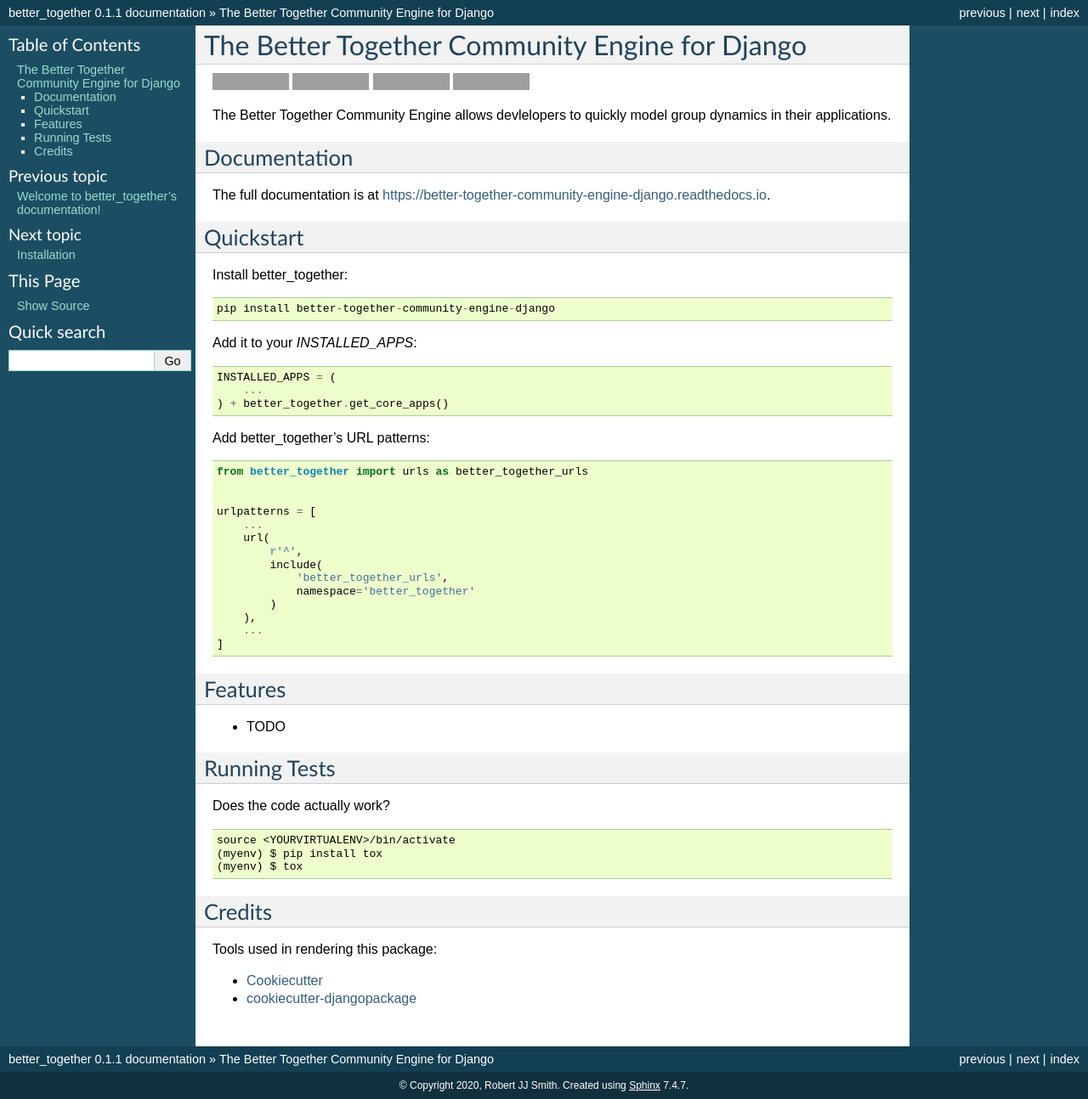
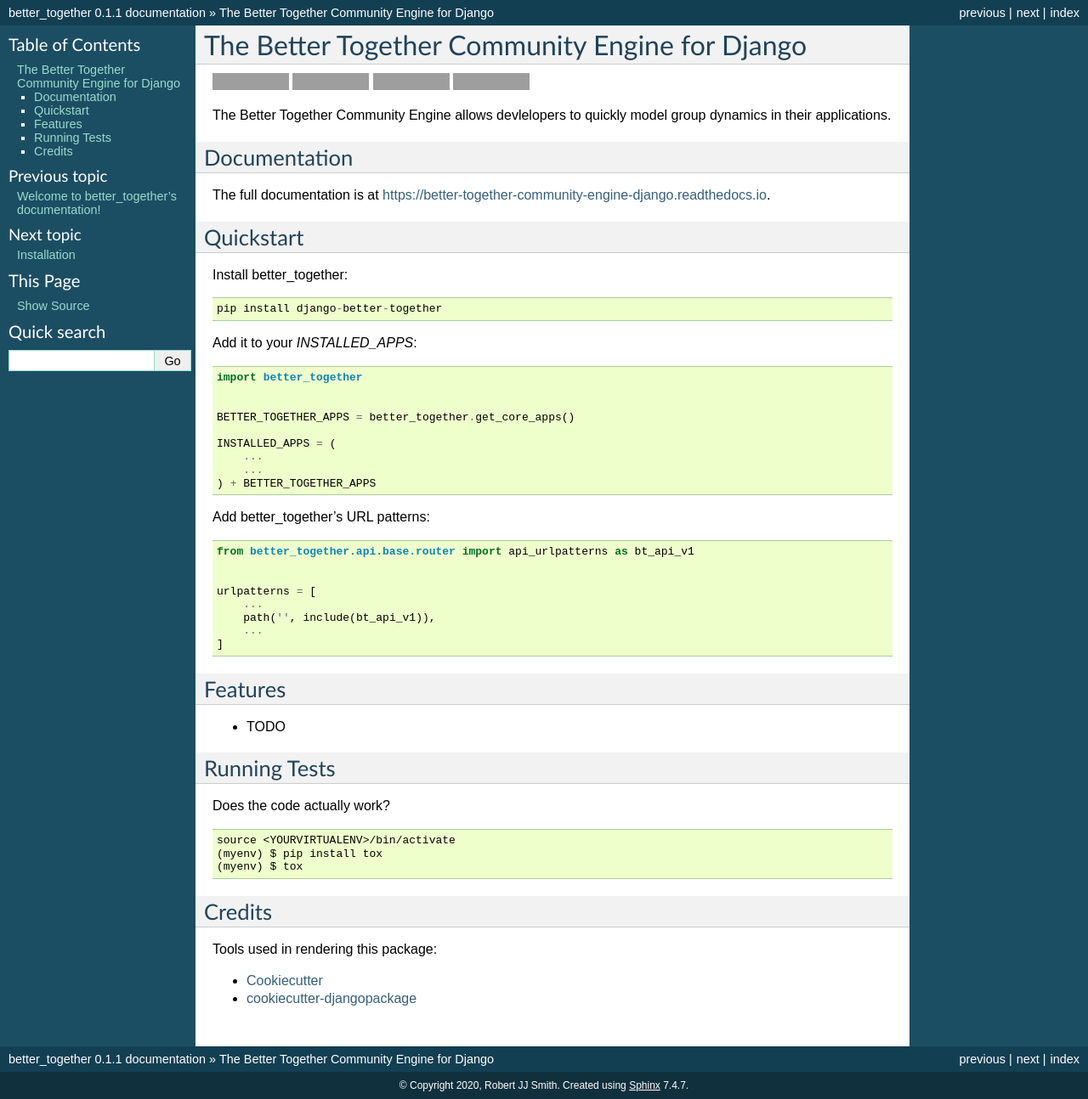
Before and after one commit to better-together-org/community-engine-django, a Sphinx documentation site: the page built from docs/readme.rst, in a window 1280 px wide. Shown: the whole page at 85% size. Built offline with Sphinx 7.4.7, drawn with Linux system fonts in a browser that asks for light colours; grey boxes are pictures that could not be loaded.

Commit message:
Updated docs

```diff
--- a/README.rst
+++ b/README.rst
@@ -27,32 +27,32 @@
 
 Install better_together::
 
-    pip install better-together-community-engine-django
+    pip install django-better-together
 
 Add it to your `INSTALLED_APPS`:
 
 .. code-block:: python
 
+    import better_together
+
+
+    BETTER_TOGETHER_APPS = better_together.get_core_apps()
+
     INSTALLED_APPS = (
         ...
-    ) + better_together.get_core_apps()
+        ...
+    ) + BETTER_TOGETHER_APPS
 
 Add better_together's URL patterns:
 
 .. code-block:: python
 
-    from better_together import urls as better_together_urls
+    from better_together.api.base.router import api_urlpatterns as bt_api_v1
 
 
     urlpatterns = [
         ...
-        url(
-            r'^',
-            include(
-                'better_together_urls',
-                namespace='better_together'
-            )
-        ),
+        path('', include(bt_api_v1)),
         ...
     ]
 
--- a/docs/installation.rst
+++ b/docs/installation.rst
@@ -4,9 +4,9 @@
 
 At the command line::
 
-    $ easy_install better-together-community-engine
+    $ easy_install django-better-together
 
 Or, if you have virtualenvwrapper installed::
 
-    $ mkvirtualenv better-together-community-engine
-    $ pip install better-together-community-engine
+    $ mkvirtualenv django-better-together
+    $ pip install django-better-together
```
Also changed, not shown: docs/usage.rst (+8 -4 lines).
